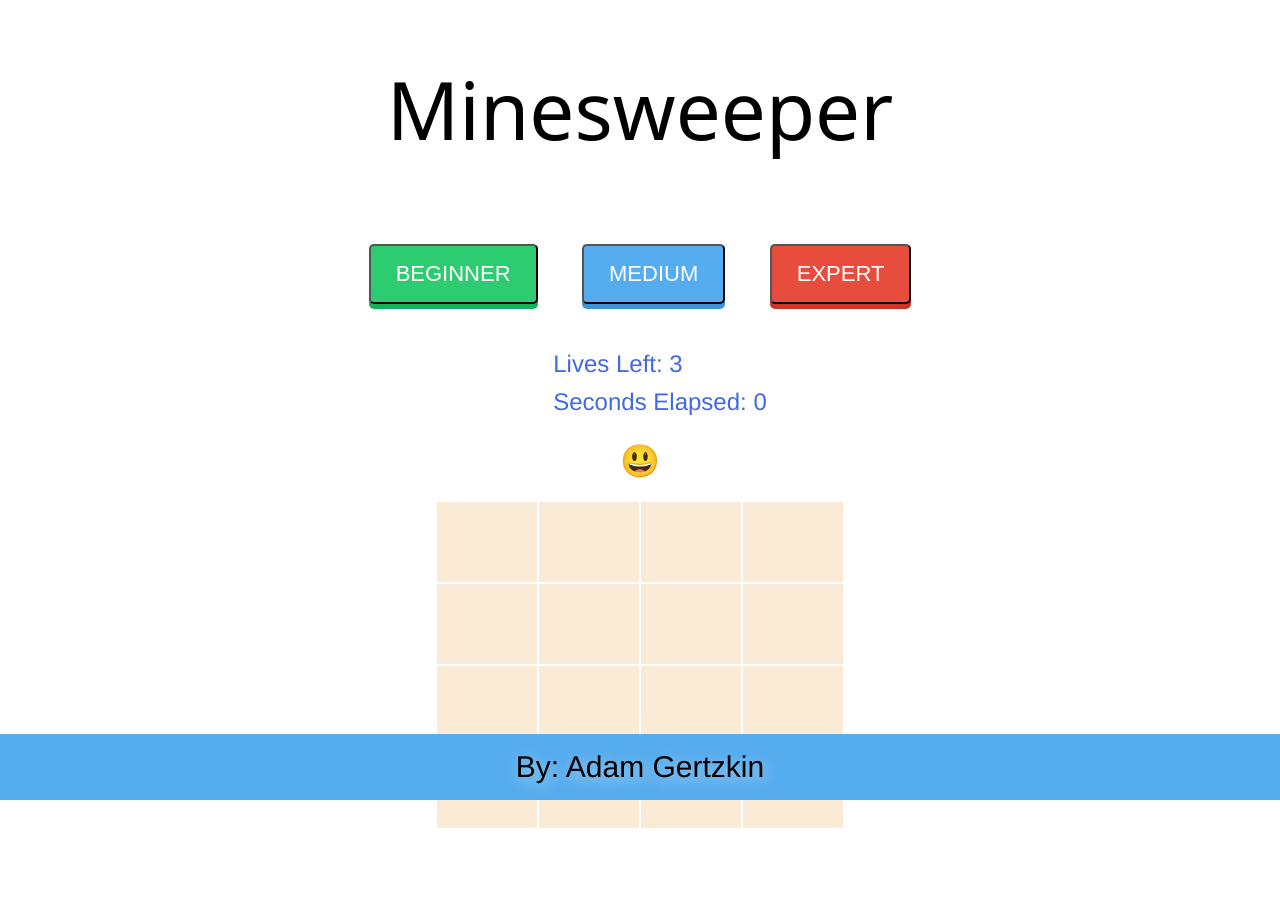
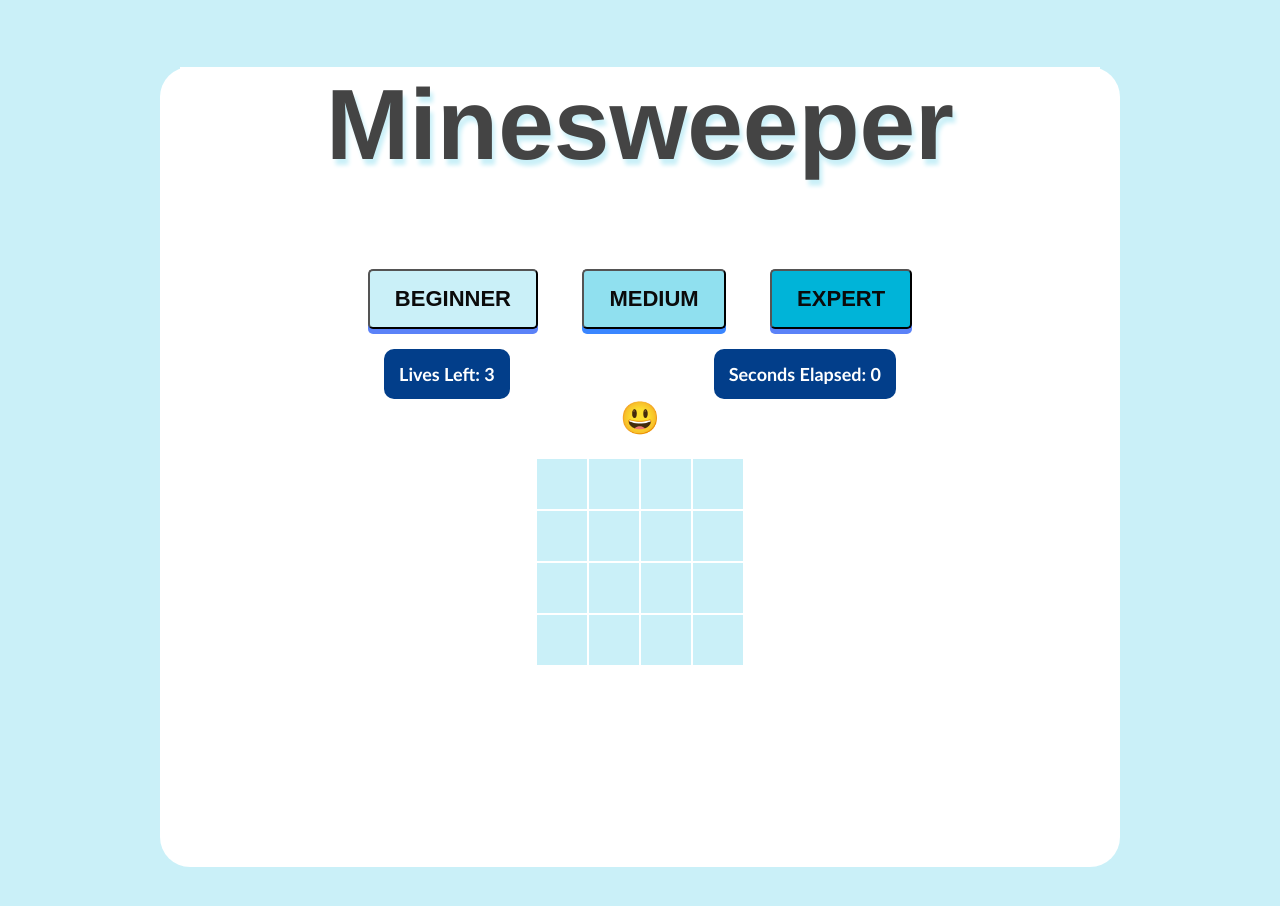
Before and after one commit to gertzMan/minesweeper, a plain HTML site: page index.html in a window 1280 px wide. Drawn offline with Linux system fonts and the light colour scheme.

Commit message:
theme upgrade

```diff
--- a/css/style.css
+++ b/css/style.css
@@ -1,62 +1,57 @@
 * {
   box-sizing: border-box;
+
+  /* outline: 1px solid red; */
 }
 html {
-  height: 100%;
+  /* height: 100%; */
 }
-body {
-  background-color: white;
-}
+
 table {
   margin-left: auto;
   margin-right: auto;
 }
 .cell {
-  width: 100px;
-  height: 80px;
-  background-color: antiquewhite;
+  width: 50px;
+  height: 50px;
+  background-color: #caf0f8;
   text-align: center;
   font-size: 22px;
   cursor: pointer;
   color: white;
 }
 body {
-  position: relative;
+  /* position: relative; */
   margin: 0;
   padding-bottom: 6rem;
   min-height: 100%;
   font-family: 'Helvetica Neue', Arial, sans-serif;
+  background-color: #caf0f8;
 }
 
 h1 {
-  font-family: system-ui, sans-serif;
-  font-weight: 400;
-  font-size: 5rem;
-  cursor: pointer;
-  text-align: center;
-  --s: 0.1em; /* the thickness of the line */
-  --c: #2c4bff; /* the color */
-  color: #0000;
-  padding-bottom: var(--s);
-  background: linear-gradient(90deg, var(--c) 50%, #000 0)
-      calc(100% - var(--_p, 0%)) / 200% 100%,
-    linear-gradient(var(--c) 0 0) 0% 100% / var(--_p, 0%) var(--s) no-repeat;
-  -webkit-background-clip: text, padding-box;
-  background-clip: text, padding-box;
-  transition: 0.5s;
+  color: #444444;
+  background: #ffffff;
+  font-size: 100px;
+  text-shadow: 1px 0px 1px #cccccc, 0px 1px 1px #eeeeee, 2px 1px 1px #cccccc,
+    1px 2px 1px #eeeeee, 3px 2px 1px #cccccc, 2px 3px 1px #eeeeee,
+    4px 3px 1px #cccccc, 3px 4px 1px #eeeeee, 5px 4px 1px #cccccc,
+    4px 5px 1px #eeeeee, 6px 5px 1px #cccccc, 5px 6px 1px #eeeeee,
+    7px 6px 1px #cccccc;
+  text-shadow: 3px 6px 4px rgba(202, 240, 248, 1);
 }
 h1:hover {
   --_p: 100%;
 }
 
 .revealed {
-  background-color: #48e68b;
+  background-color: #0077b6;
 
-  box-shadow: 0px 5px 0px 0px #15b358;
+  box-shadow: 0px 5px 0px 0px #032d57;
 }
 
 .board-container {
-  min-height: calc(100vh - 70px);
+  /* min-height: calc(100vh - 70px); */
 }
 
 footer {
@@ -75,9 +70,10 @@ footer {
   border-radius: 5px;
   padding: 15px 25px;
   font-size: 22px;
+  font-weight: bold;
   text-decoration: none;
   margin: 20px;
-  color: #fff;
+  color: #0b0b0b;
   position: relative;
   display: inline-block;
   cursor: pointer;
@@ -91,49 +87,69 @@ footer {
   box-shadow: 0px 1px 0px 0px;
 }
 
-.blue {
-  background-color: #55acee;
-  box-shadow: 0px 5px 0px 0px #3c93d5;
+.info-container {
+  display: flex;
+  justify-content: space-evenly;
 }
-
-ul {
-  display: inline-block;
-  list-style: none;
+.info-items {
+  background-color: #023e8a;
+  color: #fff;
+  font-family: Trebuchet MS;
+  font-size: 18px;
+  font-weight: 800;
+  font-style: normal;
+  text-decoration: none;
+  padding: 14px 15px;
+  border: 0px solid #000;
+  border-radius: 10px;
+  display: inline-flex;
+  justify-content: center;
+  align-items: center;
 }
-li {
-  color: royalblue;
-  margin: 10px;
-  font-size: x-large;
-  text-align: left;
-}
-
 .smiley-container {
   cursor: pointer;
-  display: block;
+  display: inline-block;
   font-size: xx-large;
   margin-bottom: 20px;
+  border-radius: 30px;
+  /* border: 2px #023e8a solid;
+  width: 50px;
+  height: 50px;
+  background-color: #00b4d8; */
 }
 .game-container {
   text-align: center;
+  background-color: white;
+  max-width: 960px;
+  height: 100vh;
+  padding-left: 20px;
+  padding-right: 20px;
+  margin-left: auto;
+  margin-right: auto;
+  border-radius: 30px;
 }
 
-.blue:hover {
-  background-color: #6fc6ff;
+.medium:hover {
+  background-color: #3a86ff;
 }
-.green {
-  background-color: #2ecc71;
-  box-shadow: 0px 5px 0px 0px #15b358;
+.medium {
+  background-color: #90e0ef;
+  box-shadow: 0px 5px 0px 0px #3a86ff;
+}
+.beginner {
+  background-color: #caf0f8;
+  box-shadow: 0px 5px 0px 0px #5b82f8;
 }
 
-.green:hover {
-  background-color: #48e68b;
+.beginner:hover {
+  background-color: #3a86ff;
 }
 
-.red {
-  background-color: #e74c3c;
-  box-shadow: 0px 5px 0px 0px #ce3323;
+.expert {
+  background-color: #00b4d8;
+  box-shadow: 0px 5px 0px 0px #5b82f8;
 }
 
-.red:hover {
-  background-color: #ff6656;
+.expert:hover {
+  background-color: #3a86ff;
 }
--- a/index.html
+++ b/index.html
@@ -13,24 +13,21 @@
       <header><h1>Minesweeper</h1></header>
       <div class="top-pane">
         <div class="level-button-container">
-          <button class="btn green" onClick="onChangeLevel('beginner')">
+          <button class="btn beginner" onClick="onChangeLevel('beginner')">
             BEGINNER
           </button>
-          <button class="btn blue" onClick="onChangeLevel('medium')">
+          <button class="btn medium" onClick="onChangeLevel('medium')">
             MEDIUM
           </button>
-          <button class="btn red" onClick="onChangeLevel('expert')">
+          <button class="btn expert" onClick="onChangeLevel('expert')">
             EXPERT
           </button>
         </div>
         <div class="info-container">
-          <ul>
-            <li class="lives-counter-container"></li>
-            <li class="stopper-display"></li>
-          </ul>
-
-          <span onclick="onSmileyClicked()" class="smiley-container"></span>
+          <div class="lives-counter-container info-items"></div>
+          <div class="stopper-display info-items"></div>
         </div>
+        <div onclick="onSmileyClicked()" class="smiley-container"></div>
       </div>
 
       <table>
@@ -38,7 +35,7 @@
       </table>
     </div>
 
-    <footer>By: Adam Gertzkin</footer>
+    <!-- <footer>By: Adam Gertzkin</footer> -->
     <script src="js/utils.js"></script>
     <script src="js/game.js"></script>
   </body>
```
